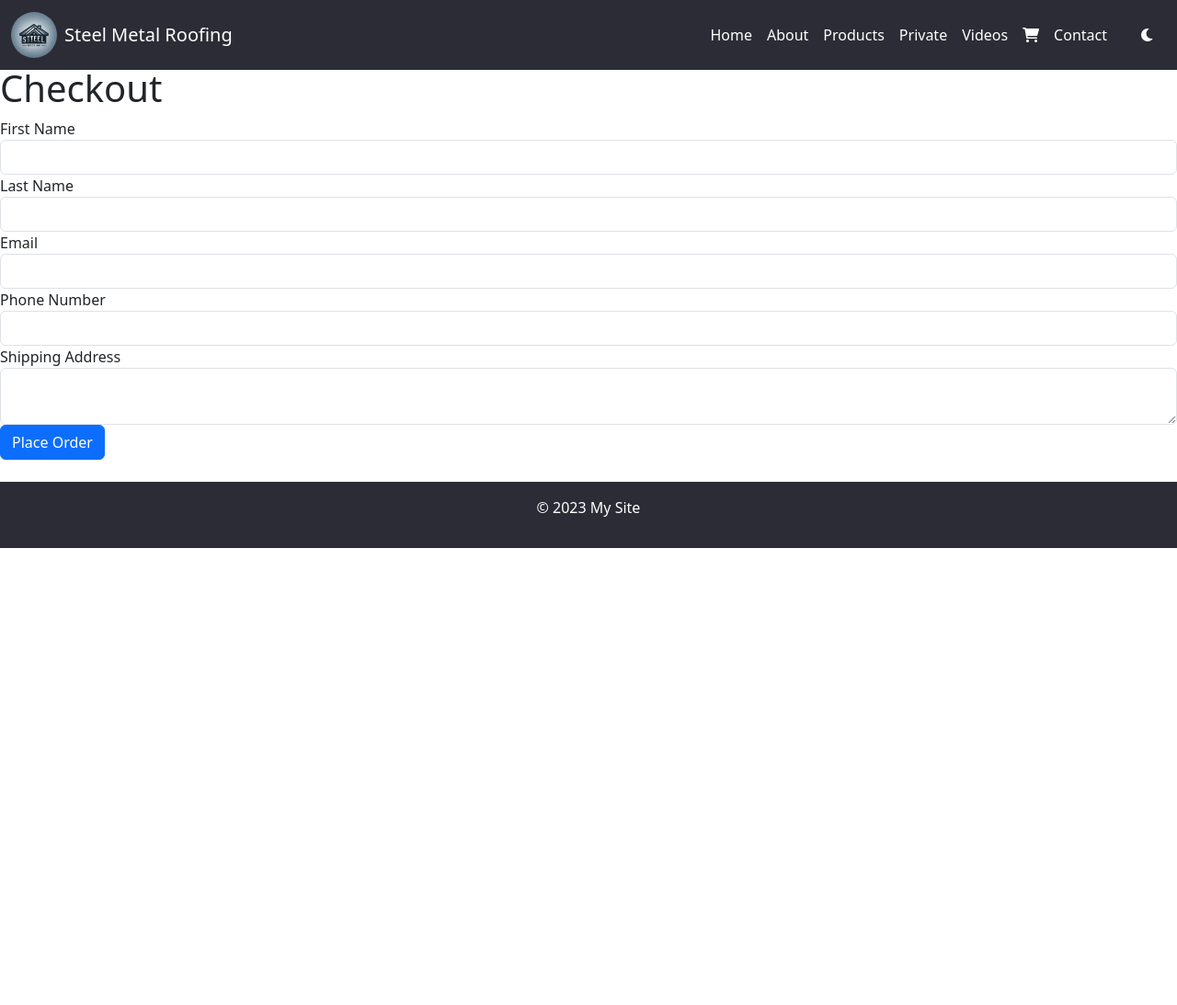
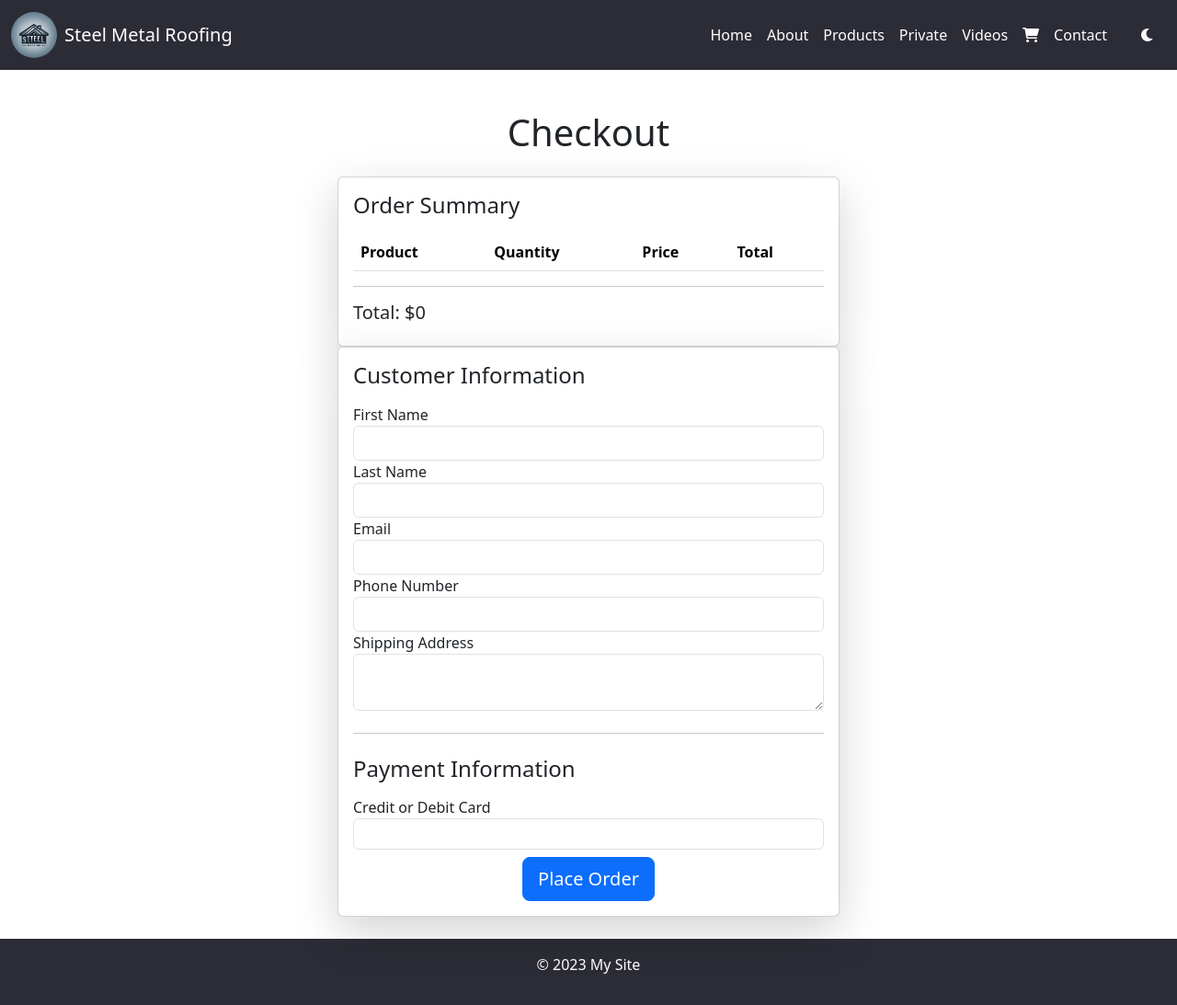
Before and after one commit to zura-papiashvili/roofing, a Django app: page /store/checkout/ in a window 1280 px wide. Shown: the whole page at 92% size. Before the commit the page ends 596 px from the top, so only its background shows below. Run offline with Django 5.2, Linux system fonts and the light colour scheme; lists and menus that the app fills with data are empty; some libraries are stand-ins or nearby versions.

Commit message:
feat:  stripe

```diff
--- a/roofing/settings.py
+++ b/roofing/settings.py
@@ -214,4 +214,8 @@ DEFAULT_FROM_EMAIL = env("DEFAULT_FROM_EMAIL")
 
 # Session configuration
 
-SESSION_COOKIE_AGE = 3600000
+SESSION_COOKIE_AGE = 36000004
+
+
+STRIPE_SECRET_KEY = env("STRIPE_SECRET_KEY")
+STRIPE_PUBLISHABLE_KEY = env("STRIPE_PUBLISHABLE_KEY")
--- a/store/templates/store/checkout.html
+++ b/store/templates/store/checkout.html
@@ -1,9 +1,53 @@
 {% extends 'base.html' %}
 
 {% block content %}
-    <h1>Checkout</h1>
-    <form method="POST">
+<script src="https://js.stripe.com/v3/"></script>
+
+<div class="container mt-5">
+    <h1 class="text-center mb-4">Checkout</h1>
+
+    <!-- Display Cart Items -->
+    <div class="row justify-content-center">
+        <div class="col-md-8 col-lg-6">
+            <div class="card shadow-lg">
+                <div class="card-body">
+                    <h4 class="mb-3">Order Summary</h4>
+                    <table class="table">
+                        <thead>
+                            <tr>
+                                <th>Product</th>
+                                <th>Quantity</th>
+                                <th>Price</th>
+                                <th>Total</th>
+                            </tr>
+                        </thead>
+                        <tbody>
+                            {% for item in cart_items %}
+                                <tr>
+                                    <td>{{ item.product.name }}</td>
+                                    <td>{{ item.quantity }}</td>
+                                    <td>${{ item.price }}</td>
+                                    <td>${{ item.item_total }}</td>
+                                </tr>
+                            {% endfor %}
+                        </tbody>
+                    </table>
+                    <hr>
+                    <h5 class="text-right">Total: ${{ total_price_display }}</h5>
+                </div>
+            </div>
+        </div>
+    </div>
+
+    <!-- Customer Information Form -->
+    <div class="row justify-content-center">
+        <div class="col-md-8 col-lg-6">
+            <div class="card shadow-lg">
+                <div class="card-body">
+                    <form id="checkout-form" method="POST">
                         {% csrf_token %}
+
+                        <h4 class="mb-3">Customer Information</h4>
                         <div class="form-group">
                             <label for="first_name">First Name</label>
                             <input type="text" name="first_name" id="first_name" class="form-control" required>
@@ -25,6 +69,72 @@
                             <textarea name="shipping_address" id="shipping_address" class="form-control" required></textarea>
                         </div>
 
-        <button type="submit" class="btn btn-primary">Place Order</button>
+                        <hr class="my-4">
+
+                        <!-- Stripe Payment Fields -->
+                        <h4 class="mb-3">Payment Information</h4>
+                        <div class="form-group">
+                            <label for="card-element">Credit or Debit Card</label>
+                            <div id="card-element" class="border p-3 rounded">
+                                <!-- A Stripe Element will be inserted here -->
+                            </div>
+                            <div id="card-errors" role="alert" class="text-danger mt-2"></div>
+                        </div>
+
+                        <div class="form-group text-center">
+                            <button type="submit" class="btn btn-primary btn-lg">Place Order</button>
+                        </div>
                     </form>
+                </div>
+            </div>
+        </div>
+    </div>
+</div>
+
+<script>
+    // Set your Stripe public key here
+    const stripe = Stripe('pk_test_51QnrsRKtLkF7GLy08vZxw1ftlikNpekK4iLaEOyoThvieYXIG6yflgfdYCMfoXadR6bvv6VBJLJI8MThoaB5l5AI00F4WO8yxG'); // Replace with your publishable key
+    const elements = stripe.elements();
+    const card = elements.create('card');
+    card.mount('#card-element'); // Mount the card element to the DOM
+
+    const checkoutForm = document.getElementById('checkout-form');
+    checkoutForm.addEventListener('submit', async (event) => {
+        event.preventDefault();
+
+        // Get the payment amount (e.g., from a hidden input, JavaScript variable, etc.)
+        const amount = {{ total_price|floatformat:0 }}; // You can use the variable directly
+
+        // Create a PaymentIntent on the server
+        const response = await fetch('create-payment-intent/', {
+            method: 'POST',
+            headers: { 'Content-Type': 'application/json' },
+            body: JSON.stringify({ amount: amount })
+        });
+        const data = await response.json();
+        const clientSecret = data.clientSecret;
+
+        const { error, paymentIntent } = await stripe.confirmCardPayment(clientSecret, {
+            payment_method: {
+                card: card,
+                billing_details: {
+                    name: document.getElementById('first_name').value + ' ' + document.getElementById('last_name').value,
+                    email: document.getElementById('email').value,
+                    phone: document.getElementById('phone_number').value,
+                    address: {
+                        line1: document.getElementById('shipping_address').value,
+                    }
+                }
+            }
+        });
+
+        if (error) {
+            document.getElementById('card-errors').textContent = error.message;
+        } else if (paymentIntent.status === 'succeeded') {
+            alert('Payment Successful!');
+            checkoutForm.submit();  // Optionally, submit the form here after success
+        }
+    });
+</script>
+
 {% endblock %}
--- a/store/urls.py
+++ b/store/urls.py
@@ -11,4 +11,10 @@ urlpatterns = [
     path("checkout/", views.checkout, name="checkout"),
     path("<slug:slug>/", views.product_detail, name="product_detail"),
     path("order/<int:orderId>/", views.order_detail, name="order_detail"),
+    # Add the path for creating a PaymentIntent
+    path(
+        "checkout/create-payment-intent/",
+        views.create_payment_intent,
+        name="create_payment_intent",
+    ),
 ]
--- a/store/views.py
+++ b/store/views.py
@@ -1,9 +1,17 @@
 from decimal import Decimal
+import json
 from django.http import Http404
 from django.shortcuts import get_object_or_404, redirect, render
 from django.core.paginator import Paginator, EmptyPage, PageNotAnInteger
 from django.shortcuts import render
 from .models import Order, OrderItem, Product
+
+import stripe
+from django.conf import settings
+from django.http import JsonResponse
+from django.views.decorators.csrf import csrf_exempt
+
+stripe.api_key = settings.STRIPE_SECRET_KEY
 
 
 def product_list(request):
@@ -117,13 +125,45 @@ def remove_from_cart(request, product_id):
     return redirect("cart")
 
 
-# Checkout
+# Order Details
+def order_detail(request, orderId):
+    print(orderId)
+    # Retrieve the access key from the session
+    session_access_key = request.session.get("order_access_key")
+
+    # Retrieve the order using  id
+    order = get_object_or_404(Order, id=orderId, access_key=session_access_key)
+    print(order)
+    # Render the order details
+    return render(request, "store/order_detail.html", {"order": order})
+
+
 def checkout(request):
+    cart = request.session.get("cart", {})
+    total_price = Decimal(0)
+    cart_items = []
+
+    # Calculate the total price for the cart and prepare cart details
+    for product_id, item in cart.items():
+        try:
+            product = Product.objects.get(id=product_id)
+            item_total = Decimal(item["price"]) * item["quantity"]
+            total_price += item_total
+            cart_items.append(
+                {
+                    "product": product,
+                    "quantity": item["quantity"],
+                    "price": item["price"],
+                    "item_total": item_total,
+                }
+            )
+        except Product.DoesNotExist:
+            continue  # Skip any products that don't exist
+
+    total_price_cents = int(total_price * 100)  # Convert to cents
+
     if request.method == "POST":
-        cart = request.session.get("cart", {})
-        total_price = Decimal(0)
-
-        # Create order
+        # Create the order
         order = Order.objects.create(
             first_name=request.POST["first_name"],
             last_name=request.POST["last_name"],
@@ -135,36 +175,57 @@ def checkout(request):
 
         # Add order items
         for product_id, item in cart.items():
-            product = Product.objects.get(id=product_id)
-            item_total = Decimal(item["price"]) * item["quantity"]
-            total_price += item_total
-            OrderItem.objects.create(
-                order=order,
-                product=product,
-                quantity=item["quantity"],
-                price=item["price"],
-            )
+            try:
+                product = Product.objects.get(id=product_id)
+                item_total = Decimal(item["price"]) * item["quantity"]
+                OrderItem.objects.create(
+                    order=order,
+                    product=product,
+                    quantity=item["quantity"],
+                    price=item["price"],
+                )
+            except Product.DoesNotExist:
+                continue  # Skip any products that don't exist
 
-        # Update order total price
+        # Update order total price in case of any adjustments
         order.total_price = total_price
         order.save()
+
+        # Store order access key in the session
         request.session["order_access_key"] = order.access_key
+
         # Clear the cart
         request.session["cart"] = {}
-        print(order.id)
+
+        # Redirect to the order detail page
         return redirect("order_detail", orderId=order.id)
 
-    return render(request, "store/checkout.html")
+    # Render the checkout page with the total price and order details
+    return render(
+        request,
+        "store/checkout.html",
+        {
+            "total_price": total_price_cents,
+            "cart_items": cart_items,
+            "total_price_display": total_price,
+        },
+    )
 
 
-# Order Details
-def order_detail(request, orderId):
-    print(orderId)
-    # Retrieve the access key from the session
-    session_access_key = request.session.get("order_access_key")
+@csrf_exempt
+def create_payment_intent(request):
+    if request.method == "POST":
+        data = json.loads(request.body)
+        amount = data.get("amount")
 
-    # Retrieve the order using  id
-    order = get_object_or_404(Order, id=orderId, access_key=session_access_key)
-    print(order)
-    # Render the order details
-    return render(request, "store/order_detail.html", {"order": order})
+        if not amount:
+            return JsonResponse({"error": "Amount is required."}, status=400)
+
+        try:
+            payment_intent = stripe.PaymentIntent.create(
+                amount=amount,
+                currency="usd",
+            )
+            return JsonResponse({"clientSecret": payment_intent.client_secret})
+        except Exception as e:
+            return JsonResponse({"error": str(e)}, status=400)
```
Lines whose indentation alone changed are shown as unchanged.
